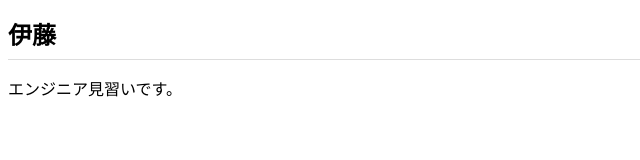
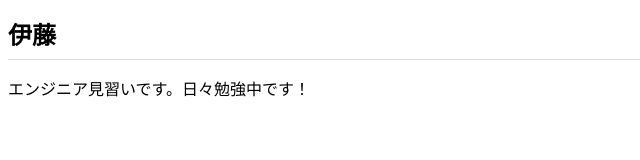
Before and after one commit to NanoFamily/NanoFamily.github.io, a plain HTML site: page index.html in a window 1280 px wide. Shown: the whole page, without its empty margins (0-640 px from the left). Drawn offline with Linux system fonts and the light colour scheme.

Commit message:
Add files via upload

```diff
--- a/index.html
+++ b/index.html
@@ -8,7 +8,7 @@
 </head>
 <body>
     <h1>伊藤</h1>
-    <p>エンジニア見習いです。
+    <p>エンジニア見習いです。日々勉強中です！
     </p>
 </body>
 </html>
```
